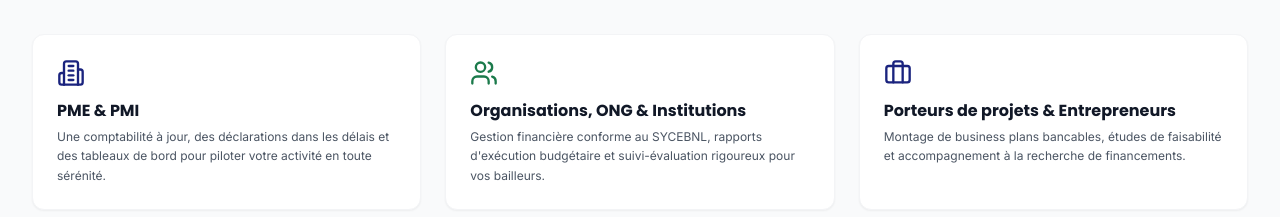
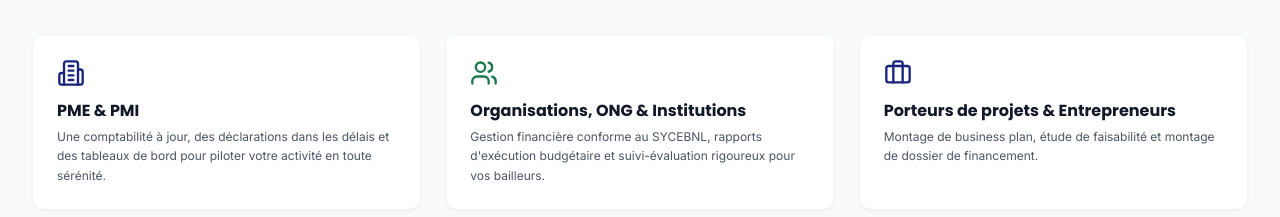
Before and after one commit to esperanceykouassi-bit/proj-esp, a React (Vite) app in the folder frontend/: page / in a window 1280 px wide. Shown: the part 2200-2417 px from the top of the page. Built offline with nearby package versions, Linux system fonts and the light colour scheme.

Commit message:
Update target card text in Home page

```diff
--- a/frontend/src/pages/Home.jsx
+++ b/frontend/src/pages/Home.jsx
@@ -274,7 +274,7 @@ export default function Home() {
               <Briefcase className="text-[#1A237E] mb-3" size={28} />
               <h3 className="font-bold text-gray-900 mb-1">Porteurs de projets & Entrepreneurs</h3>
               <p className="text-xs text-gray-600 leading-relaxed">
-                Montage de business plans bancables, études de faisabilité et accompagnement à la recherche de financements.
+                Montage de business plan, étude de faisabilité et montage de dossier de financement.
               </p>
             </div>
 
```
